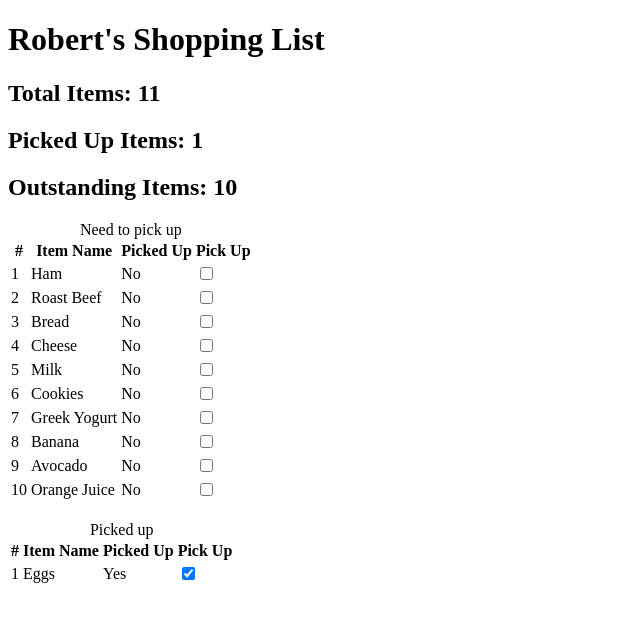
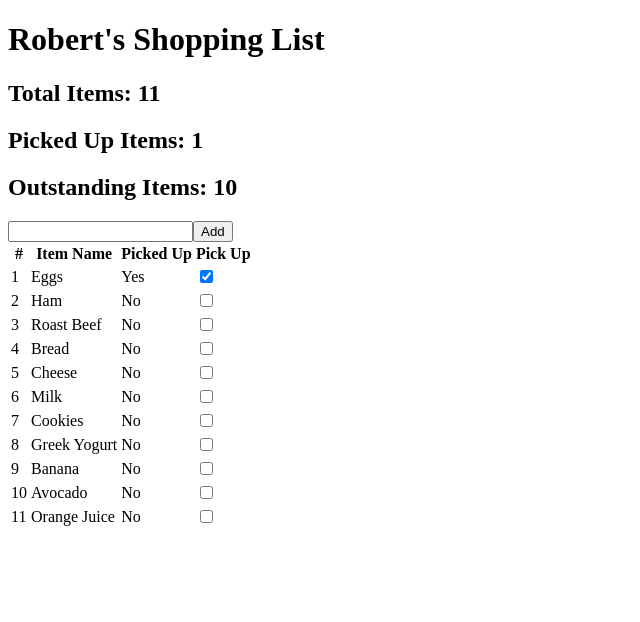
Before and after one commit to RobertPetrie/shopping-list, an Angular app: page / in a window 1280 px wide. Shown: the top 622 px of the page, without its empty margins (0-640 px from the left). Built offline with nearby package versions, Linux system fonts and the light colour scheme.

Commit message:
#16 Create the input and button for the view
Closes #16

```diff
--- a/src/app/app.component.html
+++ b/src/app/app.component.html
@@ -11,8 +11,17 @@
   Outstanding Items: {{ totalItemsNotPickedUp }}
 </h2>
 
+<div>
+  <!-- #newItem is the parameter used in addItem() -->
+  <input #newItem />
+
+  <!-- (click) is an example of an event binding where it calls the addItem() method-->
+  <button (click)="addItem(newItem.value)">
+    Add
+  </button>
+</div>
+
 <table>
-  <caption>Need to pick up</caption>
   <thead>
     <tr>
       <th>#</th>
@@ -22,7 +31,7 @@
     </tr>
   </thead>
   <tbody>
-    <tr *ngFor="let item of outstandingItemList; let i = index">
+    <tr *ngFor="let item of itemList; let i = index">
       <td>{{ i + 1 }}</td>
       <td>{{ item.name }}</td>
       <td [ngSwitch]="item.pickedUp">
@@ -33,26 +42,3 @@
     </tr>
   </tbody>
 </table>
-<br />
-<table>
-  <caption>Picked up</caption>
-  <thead>
-    <tr>
-      <th>#</th>
-      <th>Item Name</th>
-      <th>Picked Up</th>
-      <th>Pick Up</th>
-    </tr>
-  </thead>
-  <tbody>
-    <tr *ngFor="let item of pickedUpItemList; let i = index">
-      <td>{{ i + 1 }}</td>
-      <td>{{ item.name }}</td>
-      <td [ngSwitch]="item.pickedUp">
-        <span *ngSwitchCase="true">Yes</span>
-        <span *ngSwitchDefault>No</span>
-      </td>
-      <td><input type="checkbox" [(ngModel)]="item.pickedUp" /></td>
-    </tr>
-  </tbody>
-</table>
```
